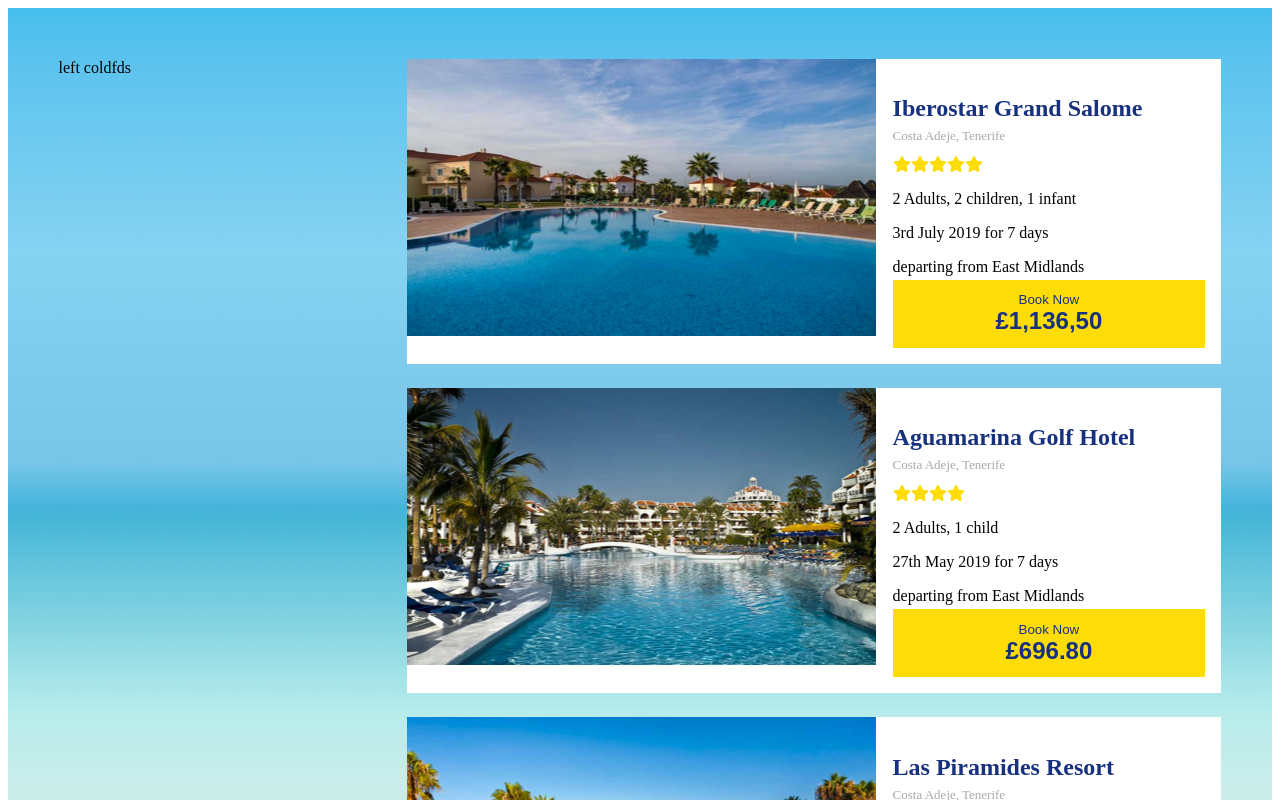
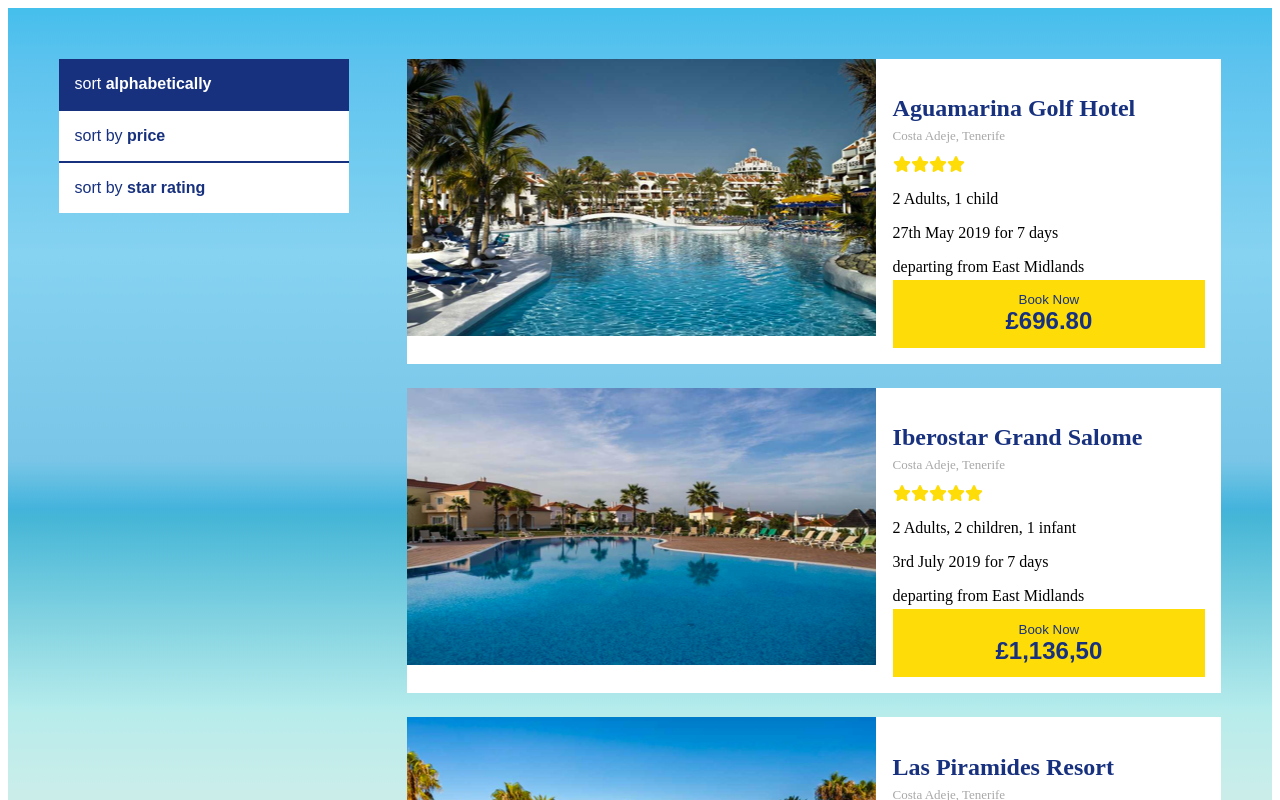
Before and after one commit to JayYoungman/next-app, a Next.js app: page /results in a window 1280 px wide. Shown: the top 800 px of the page. Built offline with nearby package versions, Linux system fonts and the light colour scheme.

Commit message:
added context to manage state for results container, added some sort functionality for listings

```diff
--- /dev/null
+++ b/src/containers/results/context.ts
@@ -0,0 +1,11 @@
+import { createContext, Dispatch, SetStateAction } from "react";
+
+export interface ResultsContextValue {
+  sortBy: string;
+  setSortBy: Dispatch<SetStateAction<string>>;
+}
+
+export const ResultsContext = createContext<ResultsContextValue>({
+  sortBy: "",
+  setSortBy() {},
+});
--- a/src/containers/results/index.tsx
+++ b/src/containers/results/index.tsx
@@ -1,13 +1,23 @@
-import React from "react";
+import React, { useState } from "react";
 import { SidebarLayout } from "../../layouts/sidebar";
-import styles from "./results.module.scss";
 import { Sort } from "./sort";
 import { Listings } from "./listings";
 
+import { ResultsContext, ResultsContextValue } from "./context";
+
 export const ResultsContainer = () => {
+  const [sortBy, setSortBy] = useState("a-z");
+
+  const contextValue: ResultsContextValue = {
+    sortBy,
+    setSortBy,
+  };
+
   return (
-    <SidebarLayout sidebar={<Sort />}>
-      <Listings />
-    </SidebarLayout>
+    <ResultsContext.Provider value={contextValue}>
+      <SidebarLayout sidebar={<Sort />}>
+        <Listings />
+      </SidebarLayout>
+    </ResultsContext.Provider>
   );
 };
--- a/src/containers/results/listings/index.tsx
+++ b/src/containers/results/listings/index.tsx
@@ -1,12 +1,15 @@
-import React from "react";
+import React, { useContext } from "react";
 import styles from "./listings.module.scss";
 import { Button } from "../../../components/button";
 import results from "./data.json";
 import { FontAwesomeIcon } from "@fortawesome/react-fontawesome";
 import { faStar } from "@fortawesome/free-solid-svg-icons";
+import { ResultsContext } from "../context";
 
 interface ResultsData {
-  data: Array<{
+  data: ResultData[];
+}
+interface ResultData {
   title: string;
   location: string;
   stars: number;
@@ -16,18 +19,29 @@
   departingLocation: string;
   thumbnailUrl: string;
   price: string;
-  }>;
 }
-
 interface PartyData {
   adults: number;
   children?: number;
   infants?: number;
 }
+
+const sortResults = (data: ResultData[], sortBy: string) => {
+  if (sortBy === "price") {
+    return data.sort((a, b) => a.price.localeCompare(b.price));
+  }
+
+  if (sortBy === "rating") {
+    return data.sort((a, b) => b.stars - a.stars);
+  }
+
+  return data.sort((a, b) => a.title.localeCompare(b.title));
+};
+
 export const Listings = () => {
+  const { sortBy } = useContext(ResultsContext);
   const { data }: ResultsData = results;
-
-  console.log("data", data);
+  const sortedResults = sortResults(data, sortBy);
 
   const renderPartyText = (party: PartyData): string => {
     const { adults, children, infants } = party;
@@ -49,8 +63,8 @@
 
     const stars: Array<JSX.Element> = [];
 
-    indexes.forEach(() => {
-      stars.push(<FontAwesomeIcon icon={faStar} />);
+    indexes.forEach((_, index) => {
+      stars.push(<FontAwesomeIcon key={index.toString()} icon={faStar} />);
     });
 
     return stars;
@@ -58,7 +72,7 @@
 
   return (
     <>
-      {data.map((result) => (
+      {sortedResults.map((result) => (
         <div key={result.title} className={styles.listing}>
           <div className={styles.listingLeft}>
             <div
--- a/src/containers/results/sort/index.tsx
+++ b/src/containers/results/sort/index.tsx
@@ -1,10 +1,32 @@
-import React from "react";
+import React, { useContext } from "react";
+import { ResultsContext } from "../context";
+import styles from "./sort.module.scss";
 
 export const Sort = () => {
+  const { sortBy, setSortBy } = useContext(ResultsContext);
+
+  console.log("sortBy", sortBy);
+
   return (
-    <div>
-      left col
-      <span>dfds</span>
-    </div>
+    <>
+      <button
+        className={`${styles.button} ${sortBy === "a-z" && styles.active}`}
+        onClick={() => setSortBy("a-z")}
+      >
+        sort <strong>alphabetically</strong>
+      </button>
+      <button
+        className={`${styles.button} ${sortBy === "price" && styles.active}`}
+        onClick={() => setSortBy("price")}
+      >
+        sort by <strong>price</strong>
+      </button>
+      <button
+        className={`${styles.button} ${sortBy === "rating" && styles.active}`}
+        onClick={() => setSortBy("rating")}
+      >
+        sort by <strong>star rating</strong>
+      </button>
+    </>
   );
 };
--- /dev/null
+++ b/src/containers/results/sort/sort.module.scss
@@ -0,0 +1,19 @@
+@import "../../../../styles/variables.scss";
+
+.button {
+  background: white;
+  font-size: 16px;
+  padding: 16px;
+  color: $primary-text-color;
+  border: none;
+  border-top: 2px solid $secondary-bg-color;
+  text-align: left;
+  width: 100%;
+  &:first-child {
+    border-top: none;
+  }
+}
+.active {
+  background-color: $secondary-bg-color;
+  color: white;
+}
--- a/src/layouts/sidebar/results.module.scss
+++ b/src/layouts/sidebar/results.module.scss
@@ -16,7 +16,7 @@
 }
 
 .sidebar {
-  width: 28%;
+  width: 25%;
 }
 
 .main {
--- a/styles/variables.scss
+++ b/styles/variables.scss
@@ -5,3 +5,4 @@
 
 $primary-text-color: $blue;
 $primary-bg-color: $yellow;
+$secondary-bg-color: $blue;
```
Lines whose indentation alone changed are shown as unchanged.
